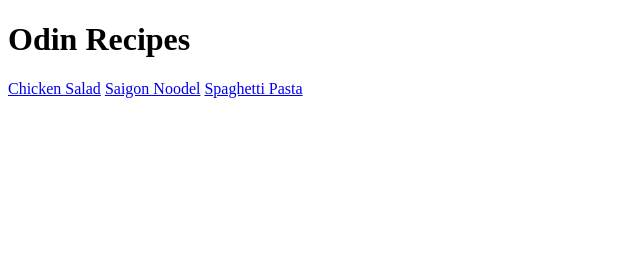
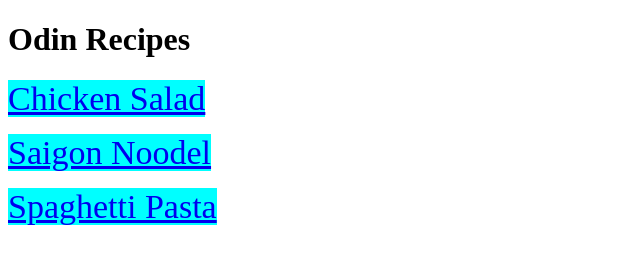
Before and after one commit to vinay-zzz/odin-recipes, a plain HTML site: page index.html in a window 1280 px wide. Shown: the whole page, without its empty margins (0-640 px from the left). Drawn offline with Linux system fonts and the light colour scheme.

Commit message:
Add style to main webpage and fix typo

```diff
--- a/index.html
+++ b/index.html
@@ -9,9 +9,13 @@
 
 <body>
     <h1>Odin Recipes</h1>
-    <a href="recipes/chicken-salad/index.html" rel="noopener noreferrer" target="_blank">Chicken Salad</a>
-    <a href="recipes/saigon-noodle/index.html" rel="noopener noreferrer" target="_blank">Saigon Noodel</a>
-    <a href="recipes/spaghetti-pasta/index.html" rel="noopener noreferrer" target="_blank">Spaghetti Pasta</a>
+    <a class="one" href="recipes/chicken-salad/index.html" rel="noopener noreferrer" target="_blank">Chicken Salad</a>
+    <p></p>
+    <a class="two" href="recipes/saigon-noodle/index.html" rel="noopener noreferrer" target="_blank">Saigon Noodel</a>
+    <p>
+
+    </p>
+    <a class="three" href="recipes/spaghetti-pasta/index.html" rel="noopener noreferrer" target="_blank">Spaghetti Pasta</a>
 
 </body>
 </html>
--- a/styles.css
+++ b/styles.css
@@ -0,0 +1,4 @@
+.one,.two,.three{
+    font-size: 34px;
+    background-color: aqua;
+}
```
Also changed, not shown: recipes/saigon-noodle/index.html (+1 -0 lines).
